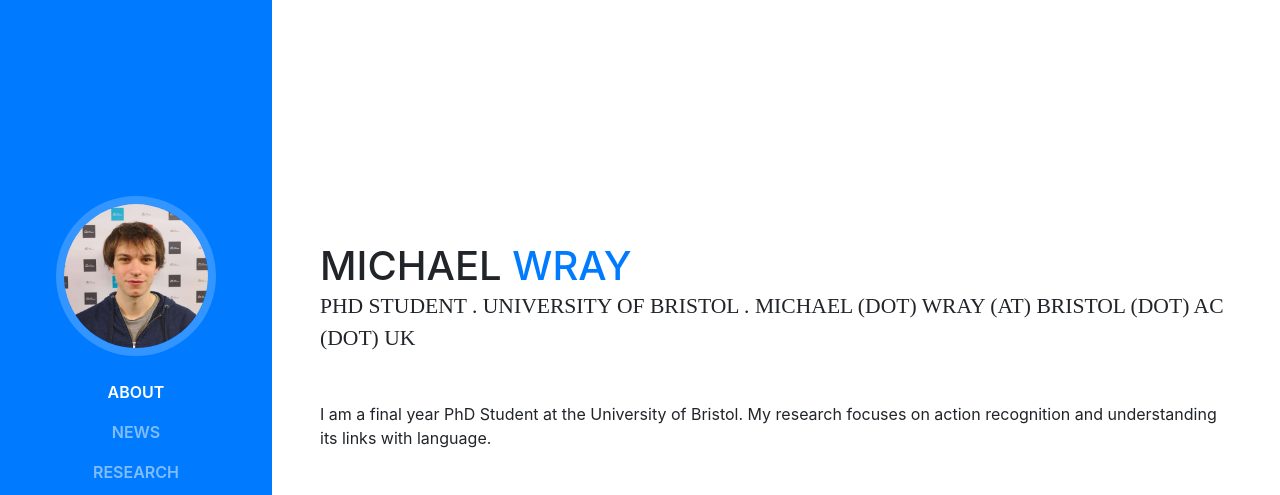
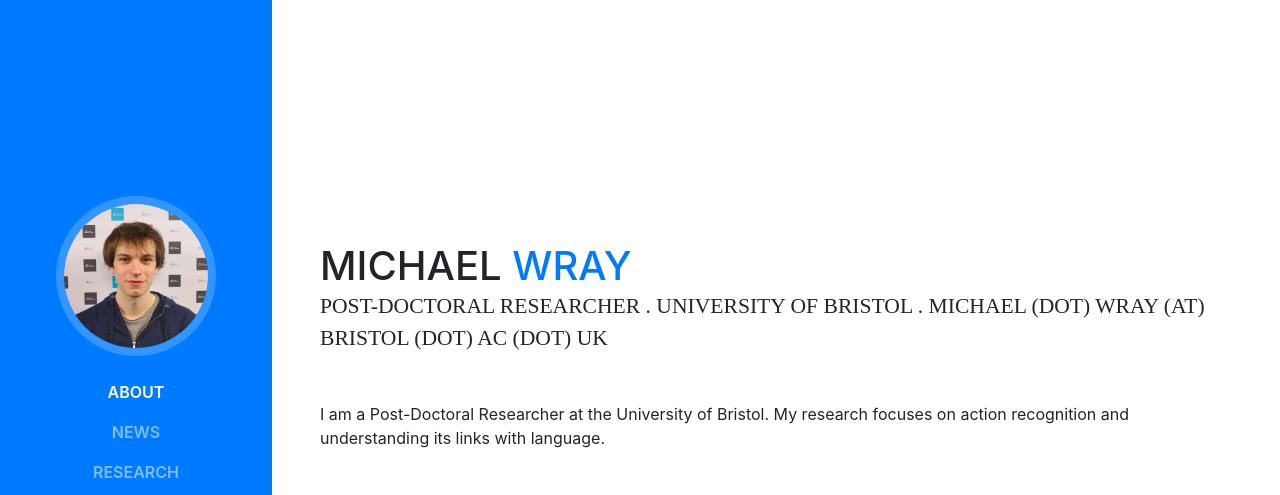
Before and after one commit to mwray/mwray.github.io, a website with bundled scripts: page index.html in a window 1280 px wide. Shown: the top 495 px of the page. Built offline with nearby package versions, Linux system fonts and the light colour scheme; a web font is replaced by a local one.

Commit message:
Updates to postdoc and news item

```diff
--- a/index.html
+++ b/index.html
@@ -70,10 +70,10 @@
           <h1 class="mb-0">Michael
             <span class="text-primary">Wray</span>
           </h1>
-          <div class="subheading mb-5">PhD Student . University of Bristol .
+          <div class="subheading mb-5">Post-Doctoral Researcher . University of Bristol .
             michael (dot) wray (at) bristol (dot) ac (dot) uk
           </div>
-          <p class="mb-5">I am a final year PhD Student at the University of Bristol. My research focuses on action recognition and understanding its links with language.</p>
+          <p class="mb-5">I am a Post-Doctoral Researcher at the University of Bristol. My research focuses on action recognition and understanding its links with language.</p>
           <ul class="list-inline list-social-icons mb-0">
             <li class="list-inline-item">
               <a href="https://github.com/mwray">
@@ -119,6 +119,20 @@
       <section class="resume-section p-3 p-lg-5 d-flex flex-column" id="news">
         <div class="my-auto">
           <h2 class="mb-5">News</h2>
+
+          <div class="resume-item d-flex flex-column flex-md-row mb-5">
+            <div class="resume-content mr-auto">
+              <h3 class="mb-0">Successful Thesis Defence - Minor Corrections</h3>
+              <p>I successfully defended my thesis "Verbs and Me: An
+                investigation into Verbs as Labels for Action Recognition in
+                Video Understanding".
+                Thanks to my reviewers <a href="http://homepages.inf.ed.ac.uk/keller/">Frank Keller</a> and <a href="https://jvgemert.github.io/">Jan Van Gamert</a> for their
+                time spent reading the thesis and travelling to Bristol.</p>
+            </div>
+            <div class="resume-date text-md-right">
+              <span class="text-primary">November 2019</span>
+            </div>
+          </div>
 
           <div class="resume-item d-flex flex-column flex-md-row mb-5">
             <div class="resume-content mr-auto">
```
